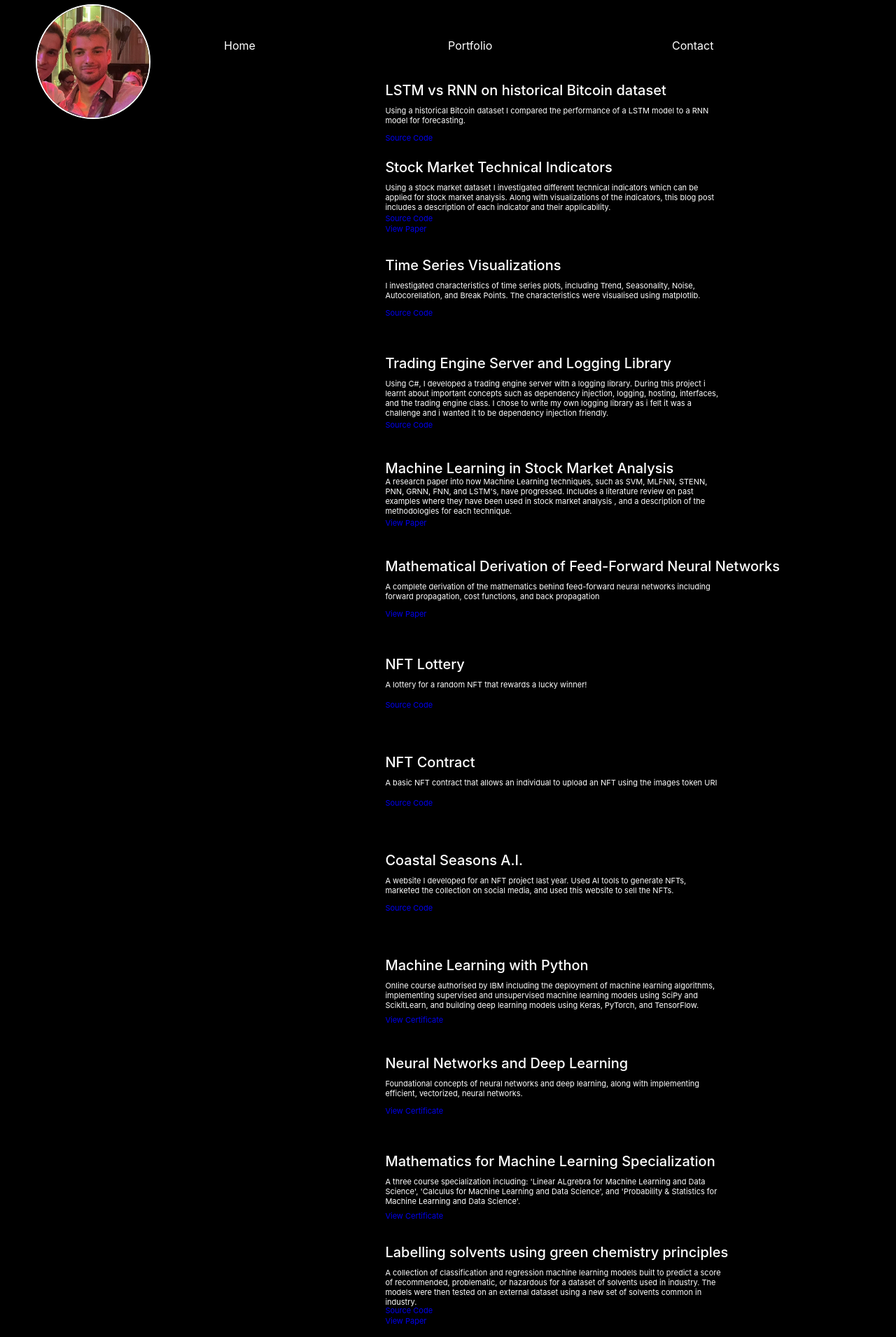
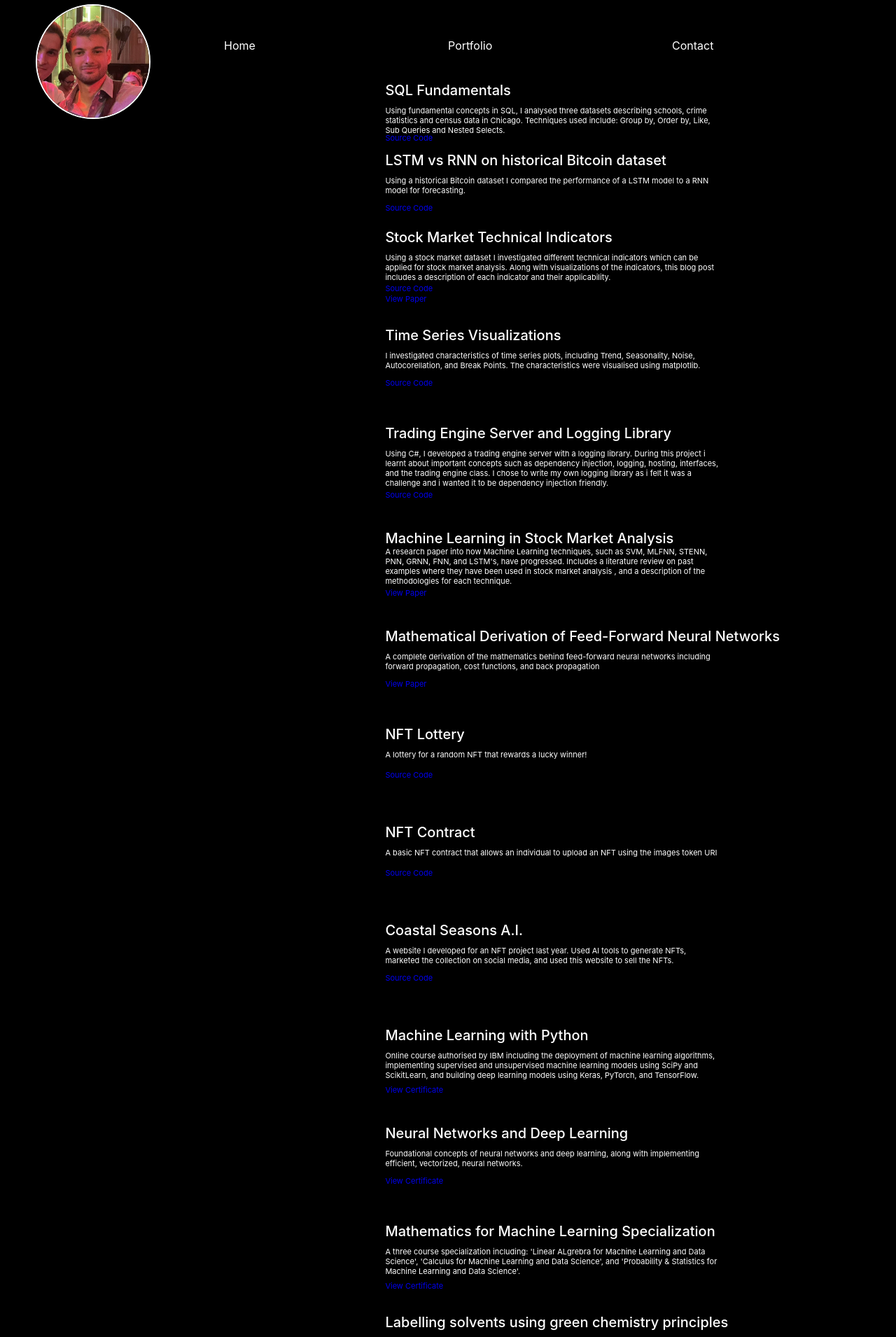
Before and after one commit to jacobhay2626/Portfolio_App_1, a React (Create React App) app: page /port in a window 1280 px wide. Shown: the top 1910 px of the page at 70% size. Built offline with nearby package versions, Linux system fonts and the light colour scheme.

Commit message:
HOME PAGE ABOUT EDIT

```diff
--- a/src/App.css
+++ b/src/App.css
@@ -171,10 +171,39 @@
 
 /**************************** PORTFOLIO PAGE ********************************/
 
+
+.SQL_fundamentals_title{
+  position: absolute;
+  left: 43vw;
+  top: 100px;
+  font-size: 20px;
+  text-decoration: none;
+  color: white;
+  font-weight: 500;
+}
+
+.SQL_description{
+  font-size: 11px;
+  width: 480px;
+  position: absolute;
+  left: 43vw;
+  top: 140px;
+  color: white;
+}
+
+.SQL_link{
+  font-size: 11px;
+  text-decoration: none;
+  position: absolute;
+  left: 43vw;
+  top: 190px;
+}
+
+
 .RNN_v_LSTM_title{
   position: absolute;
   left: 43vw;
-  top: 100px;
+  top: 200px;
   font-size: 20px;
   text-decoration: none;
   color: white;
@@ -186,7 +215,7 @@
   width: 480px;
   position: absolute;
   left: 43vw;
-  top: 140px;
+  top: 240px;
   color: white;
 }
 
@@ -195,13 +224,13 @@
   text-decoration: none;
   position: absolute;
   left: 43vw;
-  top: 190px;
+  top: 290px;
 }
 
 .SM_tech_indicators_title{
   position: absolute;
   left: 43vw;
-  top: 210px;
+  top: 310px;
   font-size: 20px;
   text-decoration: none;
   color: white;
@@ -213,7 +242,7 @@
   width: 480px;
   position: absolute;
   left: 43vw;
-  top: 250px;
+  top: 350px;
   color: white;
 }
 
@@ -222,7 +251,7 @@
   text-decoration: none;
   position: absolute;
   left: 43vw;
-  top: 305px;
+  top: 405px;
 }
 
 .SM_tech_pdf{
@@ -230,12 +259,12 @@
   text-decoration: none;
   position: absolute;
   left: 43vw;
-  top: 320px;
+  top: 420px;
 }
 .time_series_vis_title{
   position: absolute;
   left: 43vw;
-  top: 350px;
+  top: 450px;
   font-size: 20px;
   text-decoration: none;
   color: white;
@@ -247,7 +276,7 @@
   width: 480px;
   position: absolute;
   left: 43vw;
-  top: 390px;
+  top: 490px;
   color: white;
 }
 
@@ -256,13 +285,13 @@
   text-decoration: none;
   position: absolute;
   left: 43vw;
-  top: 440px;
+  top: 540px;
 }
 
 .trading_engine_title {
   position: absolute;
   left: 43vw;
-  top: 490px;
+  top: 590px;
   font-size: 20px;
   text-decoration: none;
   color: white;
@@ -274,7 +303,7 @@
   width: 480px;
   position: absolute;
   left: 43vw;
-  top: 530px;
+  top: 630px;
   color: white;
 }
 
@@ -283,7 +312,7 @@
   text-decoration: none;
   position: absolute;
   left: 43vw;
-  top: 600px;
+  top: 700px;
 }
 
 
@@ -295,7 +324,7 @@
 .sma_title {
   position: absolute;
   left: 43vw;
-  top: 640px;
+  top: 740px;
   font-size: 20px;
   text-decoration: none;
   color: white;
@@ -307,7 +336,7 @@
   width: 480px;
   position: absolute;
   left: 43vw;
-  top: 670px;
+  top: 770px;
   color: white;
 }
 
@@ -316,7 +345,7 @@
   text-decoration: none;
   position: absolute;
   left: 43vw;
-  top: 740px;
+  top: 840px;
 }
 
 .FFNN_Deriv {
@@ -326,7 +355,7 @@
 .ffnn_title{
   position: absolute;
   left: 43vw;
-  top: 780px;
+  top: 880px;
   font-size: 20px;
   text-decoration: none;
   color: white;
@@ -338,7 +367,7 @@
   width: 480px;
   position: absolute;
   left: 43vw;
-  top: 820px;
+  top: 920px;
   color: white;
 }
 
@@ -347,7 +376,7 @@
   text-decoration: none;
   position: absolute;
   left: 43vw;
-  top: 870px;
+  top: 970px;
 }
 
 .NFT_Lottery{
@@ -357,7 +386,7 @@
 .NFT_Title_1 {
   position: absolute;
   left: 43vw;
-  top: 920px;
+  top: 1020px;
   font-size: 20px;
   font-weight: 500;
   color: white;
@@ -368,7 +397,7 @@
   width: 480px;
   position: absolute;
   left: 43vw;
-  top: 960px;
+  top: 1060px;
   color: white;
 }
 
@@ -377,7 +406,7 @@
   text-decoration: none;
   position: absolute;
   left: 43vw;
-  top: 1000px;
+  top: 1100px;
 }
 
 .NFT_Basic{
@@ -387,7 +416,7 @@
 .NFT_Title_2 {
   position: absolute;
   left: 43vw;
-  top: 1060px;
+  top: 1160px;
   font-size: 20px;
   font-weight: 500;
   color: white;
@@ -398,7 +427,7 @@
   width: 480px;
   position: absolute;
   left: 43vw;
-  top: 1100px;
+  top: 1200px;
   color: white;
 }
 
@@ -407,7 +436,7 @@
   text-decoration: none;
   position: absolute;
   left: 43vw;
-  top: 1140px;
+  top: 1240px;
 }
 
 
@@ -418,7 +447,7 @@
 .NFT_Title_3 {
   position: absolute;
   left: 43vw;
-  top: 1200px;
+  top: 1300px;
   font-size: 20px;
   font-weight: 500;
   color: white;
@@ -429,7 +458,7 @@
   width: 480px;
   position: absolute;
   left: 43vw;
-  top: 1240px;
+  top: 1340px;
   color: white;
 }
 
@@ -438,7 +467,7 @@
   text-decoration: none;
   position: absolute;
   left: 43vw;
-  top: 1290px;
+  top: 1390px;
 }
 
 .ML_Python_cert{
@@ -448,7 +477,7 @@
 .Cert_Title_1 {
   position: absolute;
   left: 43vw;
-  top: 1350px;
+  top: 1450px;
   font-size: 20px;
   text-decoration: none;
   color: white;
@@ -460,7 +489,7 @@
   width: 480px;
   position: absolute;
   left: 43vw;
-  top: 1390px;
+  top: 1490px;
   color: white;
 }
 
@@ -469,7 +498,7 @@
   text-decoration: none;
   position: absolute;
   left: 43vw;
-  top: 1450px;
+  top: 1550px;
 }
 
 .NN_DL_cert{
@@ -479,7 +508,7 @@
 .Cert_Title_2 {
   position: absolute;
   left: 43vw;
-  top: 1490px;
+  top: 1590px;
   font-size: 20px;
   text-decoration: none;
   color: white;
@@ -491,7 +520,7 @@
   width: 480px;
   position: absolute;
   left: 43vw;
-  top: 1530px;
+  top: 1630px;
   color: white;
 }
 
@@ -500,7 +529,7 @@
   text-decoration: none;
   position: absolute;
   left: 43vw;
-  top: 1580px;
+  top: 1680px;
 }
 
 .Math_ML_cert{
@@ -510,7 +539,7 @@
 .Cert_Title_3 {
   position: absolute;
   left: 43vw;
-  top: 1630px;
+  top: 1730px;
   font-size: 20px;
   text-decoration: none;
   color: white;
@@ -522,7 +551,7 @@
   width: 480px;
   position: absolute;
   left: 43vw;
-  top: 1670px;
+  top: 1770px;
   color: white;
 }
 
@@ -531,7 +560,7 @@
   text-decoration: none;
   position: absolute;
   left: 43vw;
-  top: 1730px;
+  top: 1830px;
 }
 
 .Masters_Proj{
@@ -541,7 +570,7 @@
 .Masters_Title {
   position: absolute;
   left: 43vw;
-  top: 1760px;
+  top: 1860px;
   font-size: 20px;
   text-decoration: none;
   color: white;
@@ -553,7 +582,7 @@
   width: 480px;
   position: absolute;
   left: 43vw;
-  top: 1800px;
+  top: 1900px;
   color: white;
 }
 
@@ -562,7 +591,7 @@
   text-decoration: none;
   position: absolute;
   left: 43vw;
-  top: 1865px;
+  top: 1965px;
 }
 
 .masters_pdf{
@@ -570,7 +599,7 @@
   text-decoration: none;
   position: absolute;
   left: 43vw;
-  top: 1880px;
+  top: 1980px;
 }
 
 /*********************************** Contact Page *********************************/
--- a/src/Routes/portfolio.js
+++ b/src/Routes/portfolio.js
@@ -10,10 +10,18 @@ function Portfolio() {
     return (
         <div className={"Portfolio_Page"}>
 
+
+            <div className={"SQL_fundamentals"}>
+                <h2 className={"SQL_fundamentals_title"}> SQL Fundamentals </h2>
+                <p className={'SQL_description'}> Using fundamental concepts in SQL, I analysed three datasets describing schools, crime statistics
+                    and census data in Chicago. Techniques used include: Group by, Order by, Like, Sub Queries and
+                    Nested Selects.</p>
+                <Link className={"SQL_link"}
+                      to={"https://github.com/jacobhay2626/SQL_Fundamentals"} target={"_blank"}>Source
+                    Code</Link>
+            </div>
+
             <div className={"LSTM_v_RNN"}>
-                <div>
-                    {/*<img className={"pyth_img_3"} src={PYTH_IMG} alt={"pyth"} width={90} height={100}/>*/}
-                </div>
                 <h2 className={"RNN_v_LSTM_title"}> LSTM vs RNN on historical Bitcoin dataset</h2>
                 <p className={"RNN_v_LSTM_description"}> Using a historical Bitcoin dataset I compared
                     the performance of a LSTM model to a RNN model for forecasting.</p>
```
